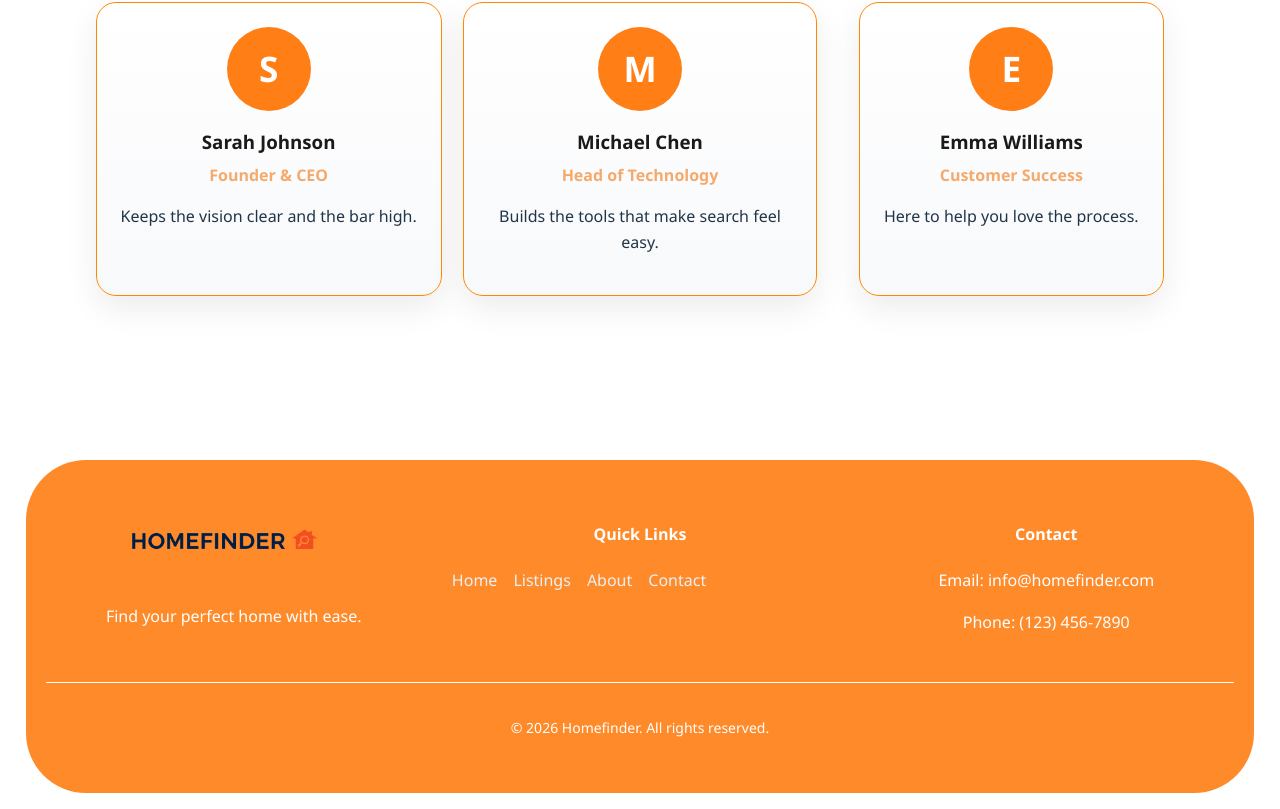
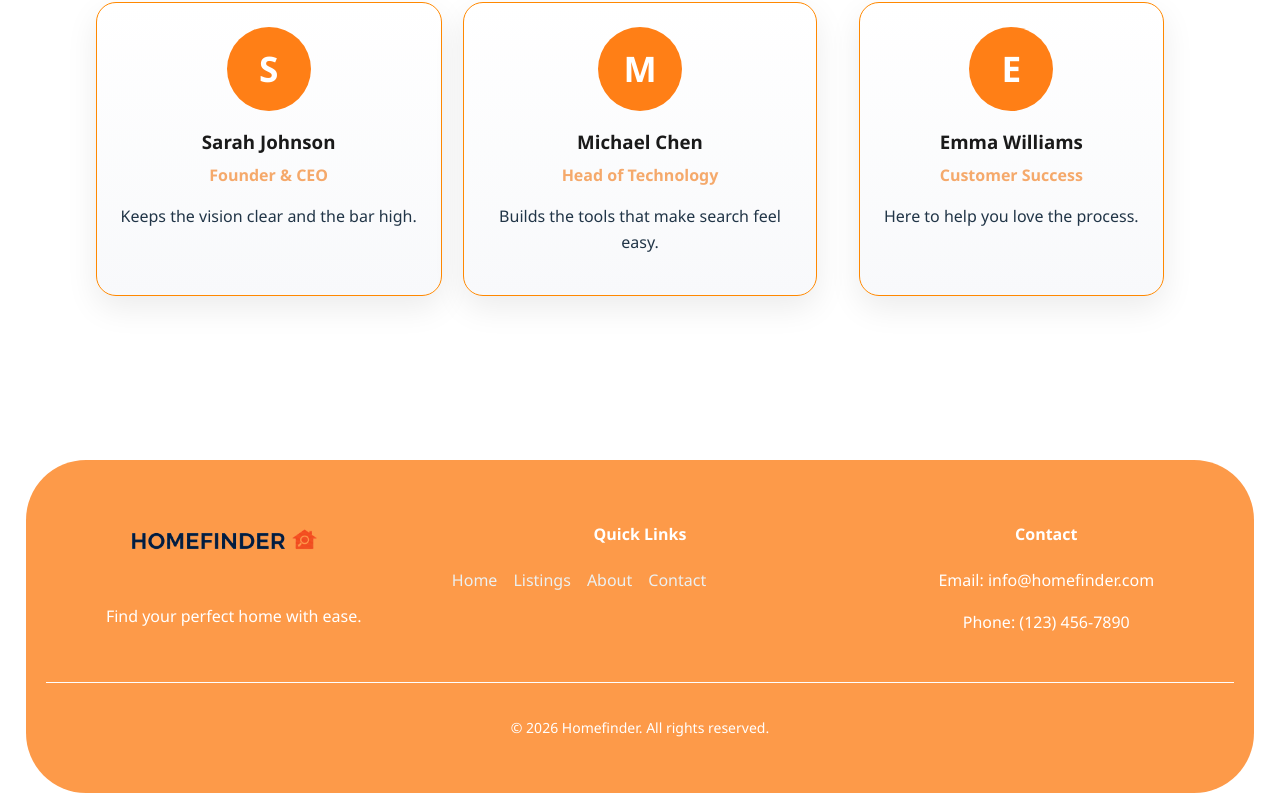
Before and after one commit to SamiruHemaka2004/Homefinder, a React (Vite) app: page /about in a window 1280 px wide. Shown: the part 1259-2068 px from the top of the page. Built offline with nearby package versions, Linux system fonts and the light colour scheme.

Commit message:
update footer background color for consistency

```diff
--- a/src/components/Footer.css
+++ b/src/components/Footer.css
@@ -1,5 +1,5 @@
 footer {
-    background-color: #ff8a2a;
+    background-color: #fd9a49;
     color: #ffffff;
     padding: 40px 20px;
     margin-top: 60px;
--- a/src/pages/PropertyDetailPage.jsx
+++ b/src/pages/PropertyDetailPage.jsx
@@ -51,7 +51,6 @@ export default function PropertyDetailPage() {
   }
   return (
     <>
-      <Header />
       <div className="detail-container">
         {/* MAIN IMAGE SECTION */}
         <div className="image-section">
```
